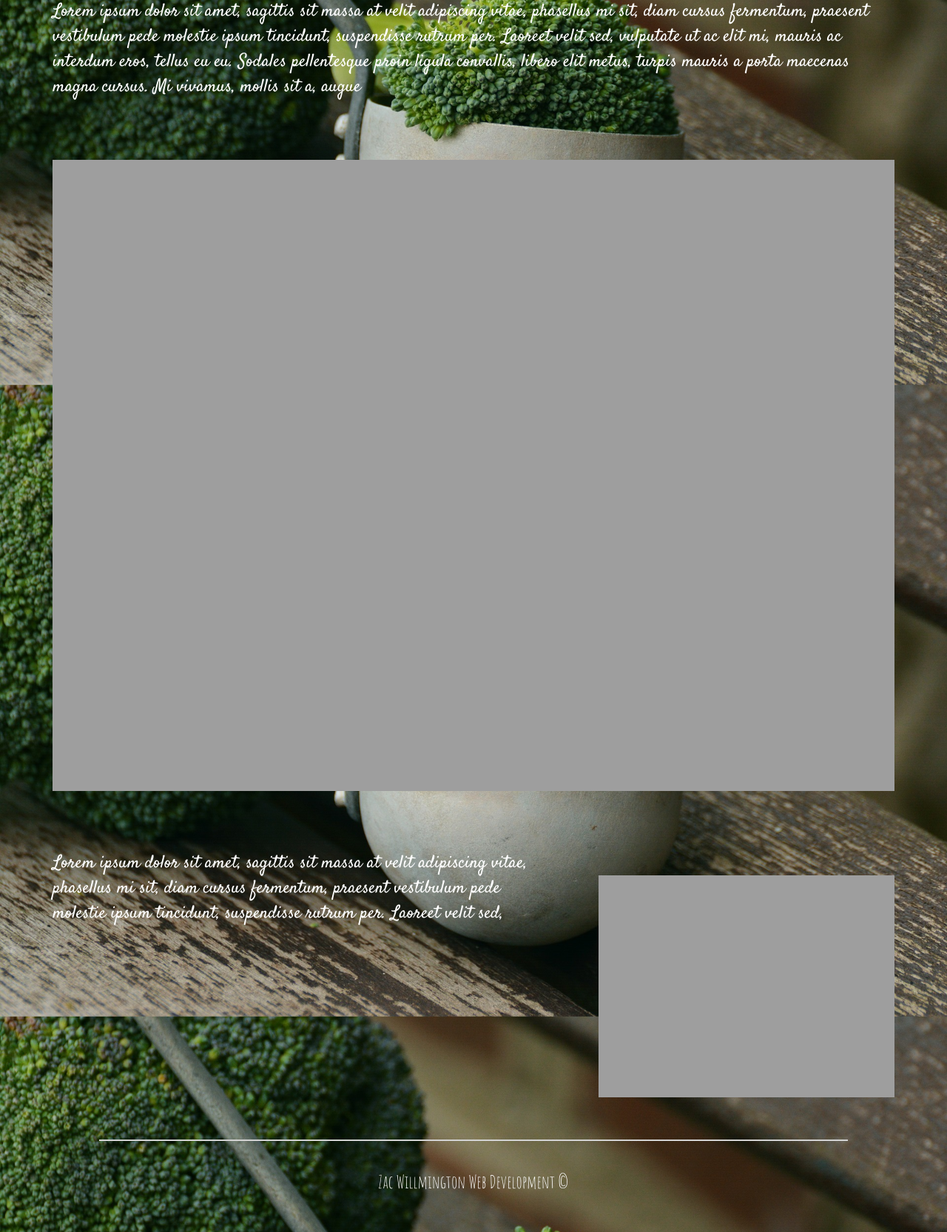
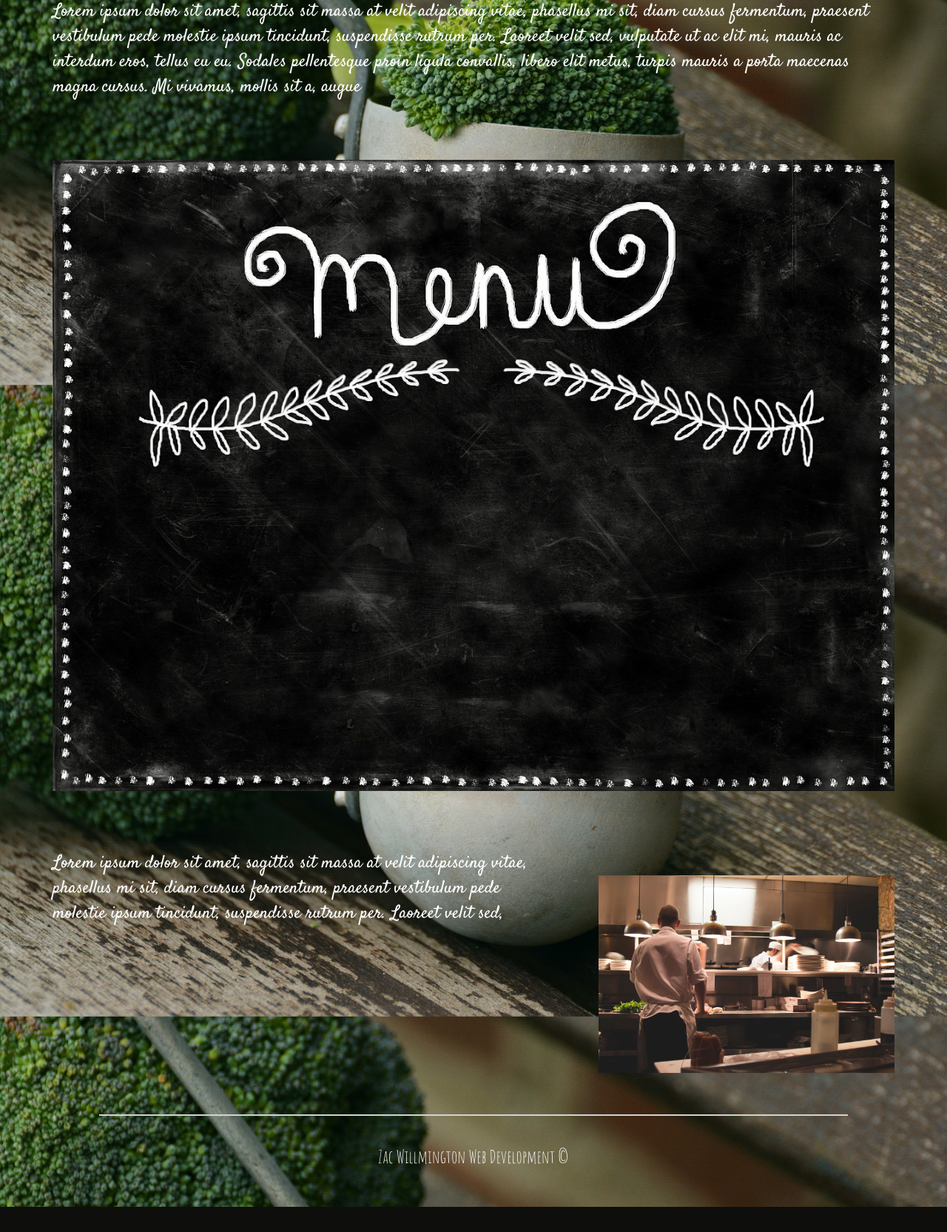
Before and after one commit to zacwillmington/restaurant-site, a PHP site: page /index.html in a window 1280 px wide. Shown: the part 333-1998 px from the top of the page at 74% size. After the commit the page ends 1964 px from the top, so only its background shows below. Run offline with PHP 8.4, Linux system fonts and the light colour scheme.

Commit message:
add new images

```diff
--- a/css/main.css
+++ b/css/main.css
@@ -64,19 +64,19 @@ ul li a {
 /***** HOME PAGE SETUP*****/
 
 .menu {
-  content: url(https://cdn.pixabay.com/photo/2016/02/18/11/17/background-1206941_640.jpg);
+  content: url(../img/menu.jpg);
   margin: auto;
   padding-bottom: 5%;
   width: 100%;
 }
 
 .chef  {
- content: url(https://cdn.pixabay.com/photo/2016/03/09/09/13/chef-1245676_640.jpg);
+ content: url(../img/chef.jpg);
  width: 100%;
 }
 
 .food-1 {
-  content: url(https://cdn.pixabay.com/photo/2016/08/30/18/45/grilled-1631727_640.jpg);
+  content: url(../img/food.jpg);
   margin: auto;
   padding-bottom: 5%;
   max-width: 100%;
@@ -84,7 +84,7 @@ ul li a {
 
 .food-2 {
 
-content: url(https://cdn.pixabay.com/photo/2014/10/23/18/05/burger-500054_640.jpg);
+content: url(../img/food1.jpg);
 margin: auto;
   padding-bottom: 5%;
   max-width: 100%;
```
Also changed, not shown: img/food2.jpg (added), 1 other file.
